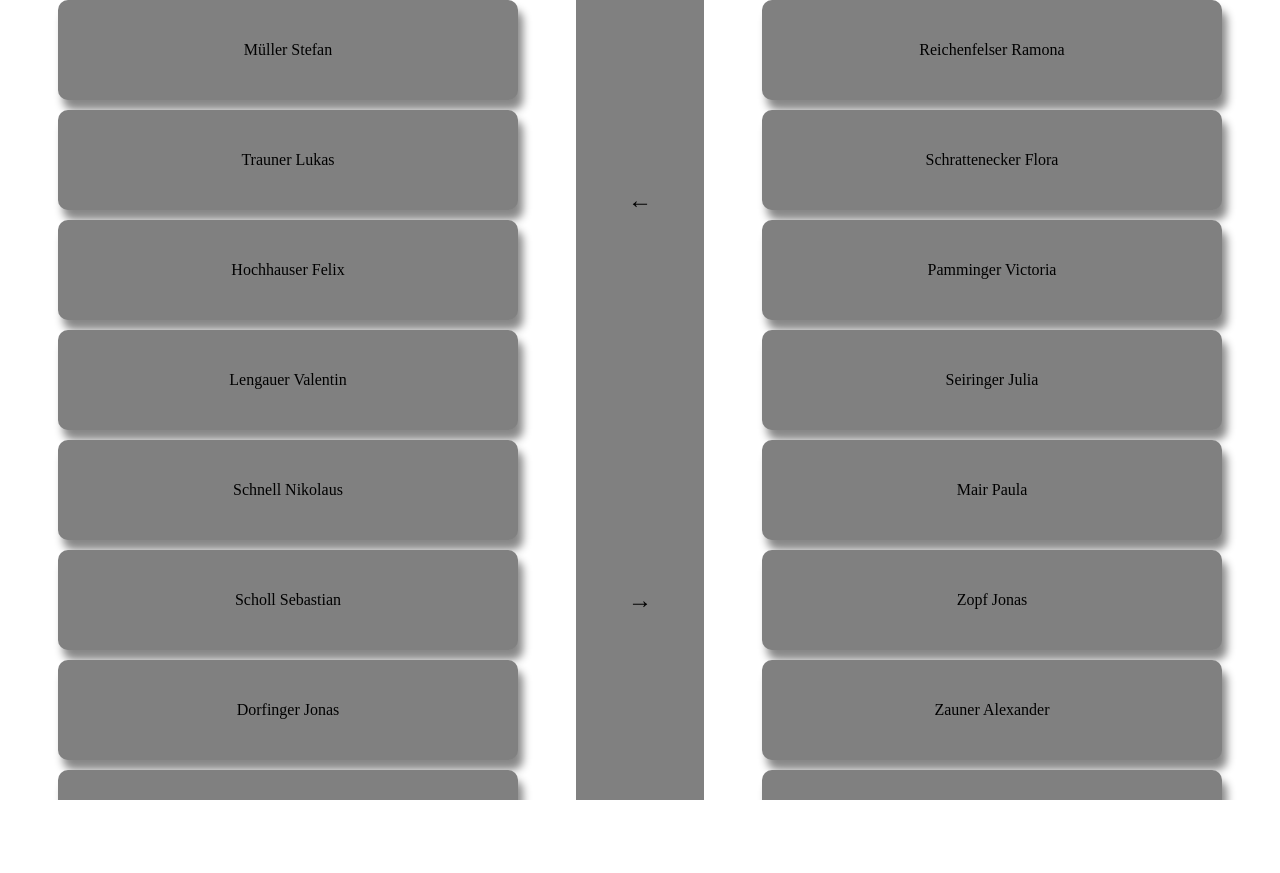
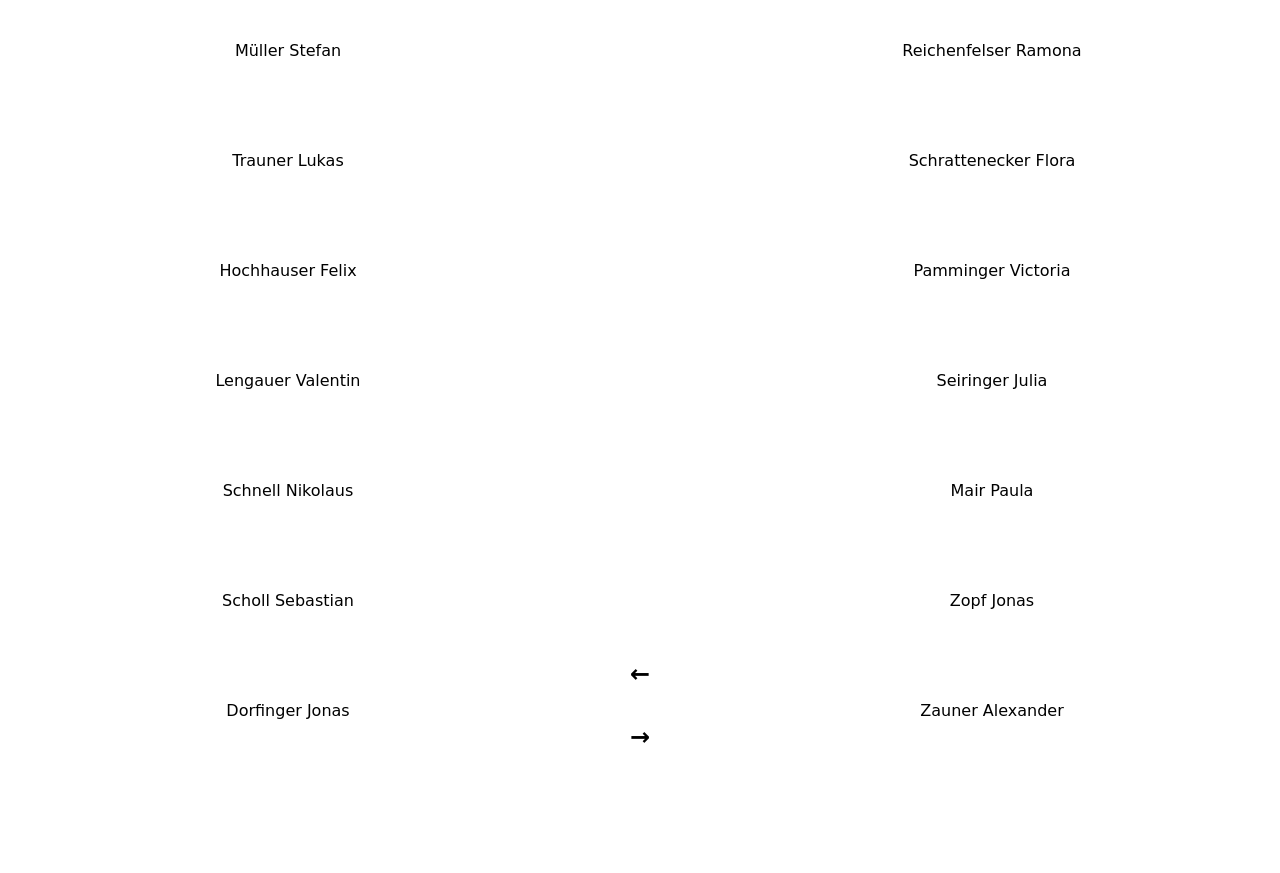
Before and after one commit to dorfingerjonas/Teilnehmer-Verwaltung, a plain HTML site: page index.html in a window 1280 px wide. Before the commit the page ends 800 px from the top, so only its background shows below. Drawn offline with Linux system fonts and the light colour scheme; a web font is replaced by a local one.

Commit message:
Added new Design

```diff
--- a/index.html
+++ b/index.html
@@ -5,6 +5,7 @@
 		<title>Schülermanager</title>
 		<link rel="stylesheet" href="style/style.css">
 		<script src="script/script.js" charset="utf-8"></script>
+		<link href="https://fonts.googleapis.com/css?family=Contrail+One" rel="stylesheet">
 	</head>
 	<body>
 		<main>
@@ -15,6 +16,7 @@
 			</div>
 			<div id="menubar">
 				<div id="left" class="control"><h2>&larr;</h2></div>
+				<br>
 				<div id="right" class="control"><h2>&rarr;</h2></div>
 			</div>
 			<div class="window" id="left-window">
--- a/script/script.js
+++ b/script/script.js
@@ -4,7 +4,7 @@ let elementsRight = new Array();
 window.addEventListener("load", () => {
 	let rightWindow = document.getElementById("right-wrapper");
 	let leftWindow = document.getElementById("left-wrapper");
-	let namesLeft = [
+	let studentsLeft = [
 		"Müller Stefan",
 		"Trauner Lukas",
 		"Hochhauser Felix",
@@ -17,7 +17,7 @@ window.addEventListener("load", () => {
 		"Ecker Quirin"
 	];
 
-	let namesRight = [
+	let studentsRight = [
 		"Reichenfelser Ramona",
 		"Schrattenecker Flora",
 		"Pamminger Victoria",
@@ -30,18 +30,18 @@ window.addEventListener("load", () => {
 		"Noah Fassbender"
 	];
 
-	for(let i = 0; i < namesLeft.length; i++) {
+	for(let i = 0; i < studentsLeft.length; i++) {
 		elementsLeft[i] = document.createElement("div");
 		elementsLeft[i].classList.add("entry");
-		elementsLeft[i].textContent = namesLeft[i];
+		elementsLeft[i].textContent = studentsLeft[i];
 		elementsLeft[i].addEventListener("click", clickManager);
 		leftWindow.appendChild(elementsLeft[i]);
 	}
 
-	for(let i = 0; i < namesRight.length; i++) {
+	for(let i = 0; i < studentsRight.length; i++) {
 		elementsRight[i] = document.createElement("div");
 		elementsRight[i].classList.add("entry");
-		elementsRight[i].textContent = namesRight[i];
+		elementsRight[i].textContent = studentsRight[i];
 		elementsRight[i].addEventListener("click", clickManager);
 		rightWindow.appendChild(elementsRight[i]);
 	}
--- a/style/style.css
+++ b/style/style.css
@@ -1,6 +1,8 @@
 html {
 width: 100%;
 height: 100%;
+font-family: 'Contrail One', cursive;
+user-select: none;
 }
 
 body {
@@ -29,19 +31,19 @@ justify-content: center;
 #menubar {
 width: 10%;
 height: 100vh;
-background-color: grey;
+padding-top: 50%;
 }
 
 .control {
-height: 50%;
-display: flex;
-justify-content: center;
-align-items: center;
-cursor: pointer;
+height: 3%;
+text-align: center;
+transition: all linear 0.2s;
+color: black;
 }
 
 .control:hover {
-background-color: lightblue;
+cursor: pointer;
+color: darkgrey;
 }
 
 .wrapper {
@@ -53,12 +55,11 @@ overflow: visible;
 .entry {
 width: 100%;
 height: 100px;
+cursor: pointer;
 
 display: flex;
 justify-content: center;
 align-items: center;
-background-color: grey;
-box-shadow: 5px 10px 8px #888888;
 margin-bottom: 10px;
 border-radius: 10px;
 }
```
